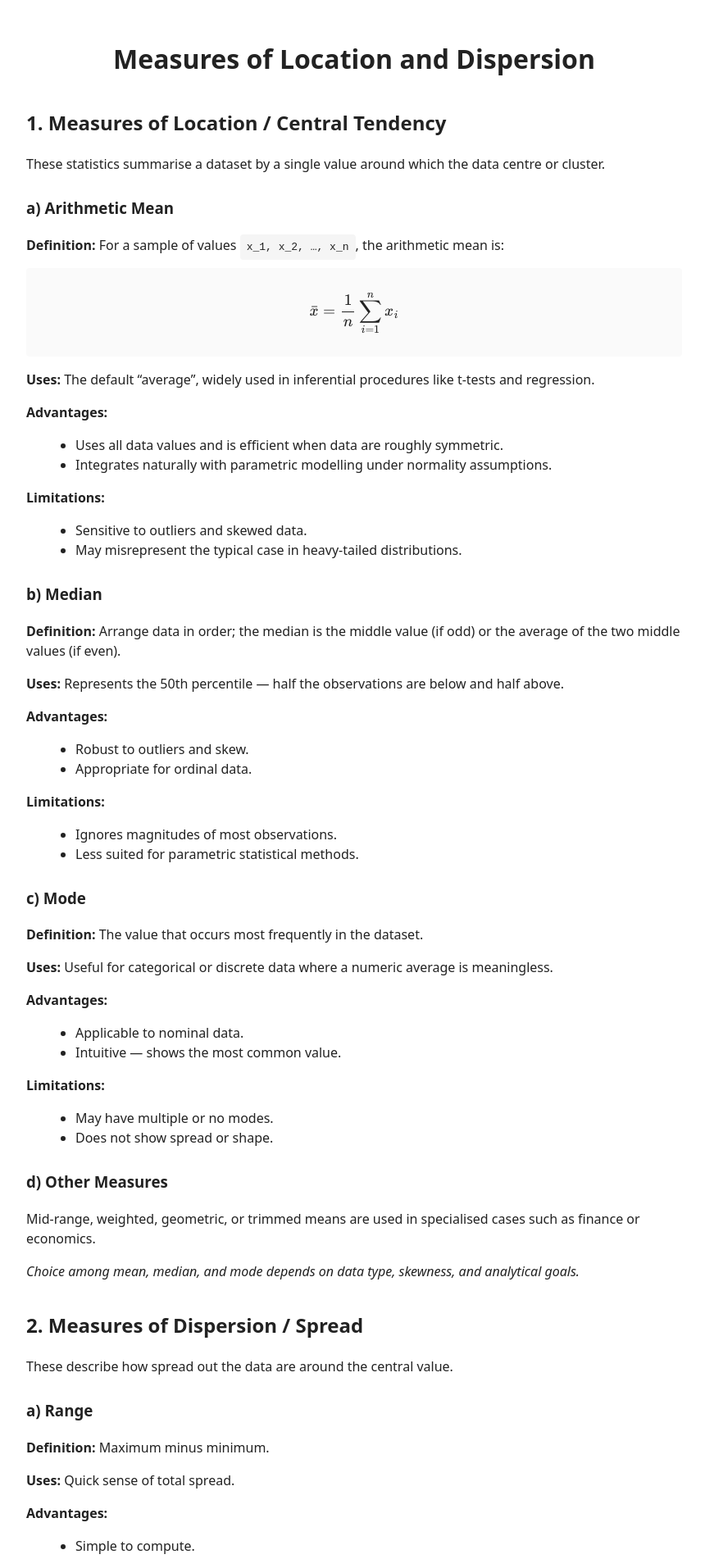
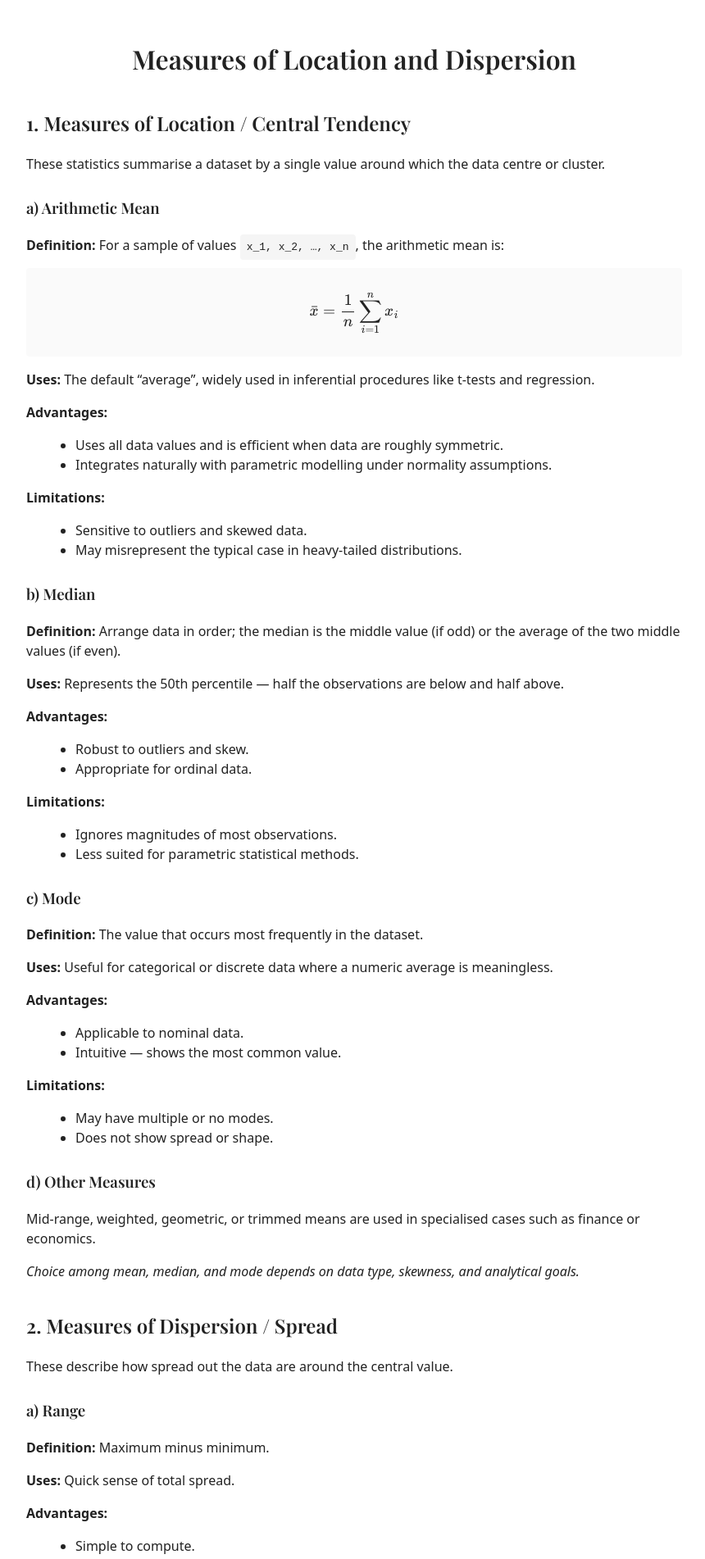
Before and after one commit to Nochman/Nochman.github.io, a Jekyll site: the page homeworks/week05.html, which Jekyll copies as it is, in a window 1280 px wide. Shown: the top 1902 px of the page at 82% size, without its empty margins (208-1068 px from the left). Built offline with Jekyll 4.4.1, drawn with Linux system fonts in a browser that asks for light colours; some of the changed text lies outside the part shown.

Commit message:
Update week05.html

```diff
--- a/homeworks/week05.html
+++ b/homeworks/week05.html
@@ -3,6 +3,7 @@
 <head>
 <meta charset="utf-8" />
 <meta name="viewport" content="width=device-width, initial-scale=1" />
+<link href="https://fonts.googleapis.com/css2?family=Playfair+Display:wght@600&display=swap" rel="stylesheet">
 <title>Measures of Location and Dispersion</title>
 <style>
   body { font-family: system-ui, sans-serif; margin: 0; padding: 0 1rem; line-height: 1.5; color: #222; }
@@ -18,6 +19,9 @@
   button { padding: .5rem .8rem; font-size: 1rem; }
   .math { padding: .5rem; background: #fafafa; border-radius: 4px; }
   .note { color:#555; font-size:.95rem; }
+  h1, h2, h3 {
+  font-family: 'Playfair Display', serif;
+}
 </style>
 </head>
 <body>
@@ -138,11 +142,11 @@
     <h2>3. Recurrence Relationships & Online (Streaming) Algorithms</h2>
     <p>Simple update rules for the mean and variance with numerically stable, memory‑light online algorithms (no batch recomputation).</p>
 
-    <h3>3.1 Arithmetic Mean — Recurrence</h3>
+    <h3>3.1 Arithmetic Mean: Recurrence</h3>
     <div class="math">$$ m_{n+1} = m_n + \frac{x - m_n}{n + 1} $$</div>
     <p><strong>Proof (one line):</strong> From <span class="math">$$ m_n = \frac{1}{n}\sum_{i=1}^{n} x_i $$</span> and <span class="math">$$ m_{n+1} = \frac{1}{n+1}\left(\sum_{i=1}^{n} x_i + x\right) $$</span>, substitute <span class="math">$$ \sum x_i = n m_n $$</span> and simplify.</p>
 
-    <h3>3.2 Variance — Recurrence (Welford)</h3>
+    <h3>3.2 Variance: Recurrence (Welford)</h3>
     <p>Keep <code>n</code> (count), <code>m</code> (mean), and <code>M2</code> (sum of squared deviations). For each new value <code>x</code>:</p>
     <pre>n ← n + 1
 δ  ← x − m
@@ -225,7 +229,6 @@ M2 ← M2 + δ · δ₂
 })();
 </script>
 
-<!-- MathJax after content so it can see and render $$...$$ blocks -->
 <script src="https://cdn.jsdelivr.net/npm/mathjax@3/es5/tex-mml-chtml.js"></script>
 </body>
 </html>
```
